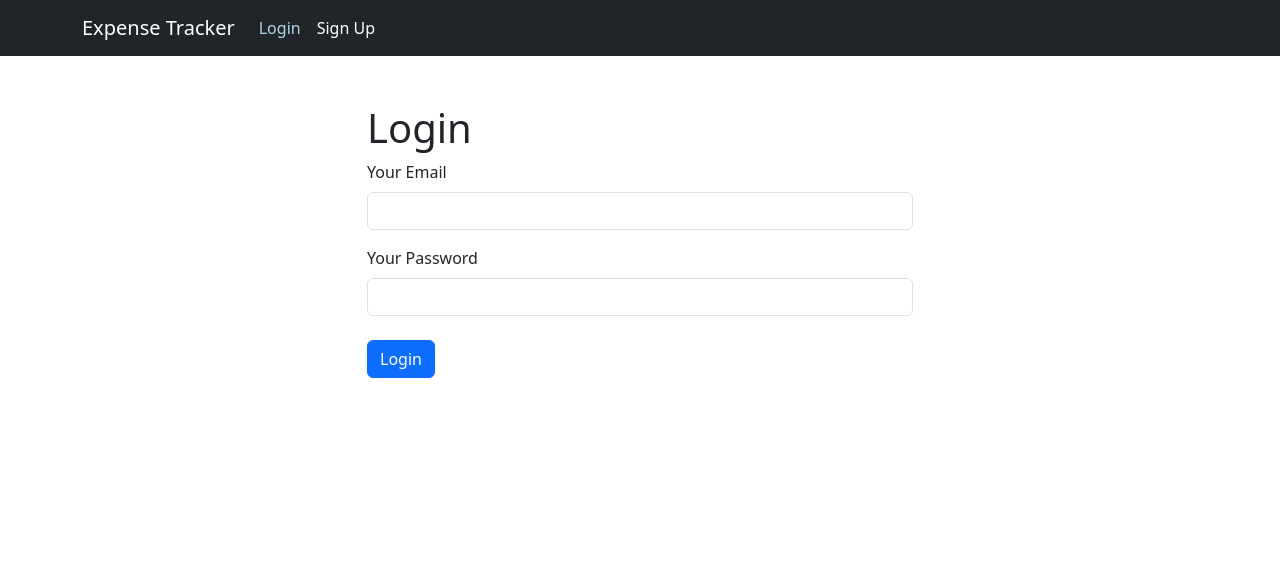
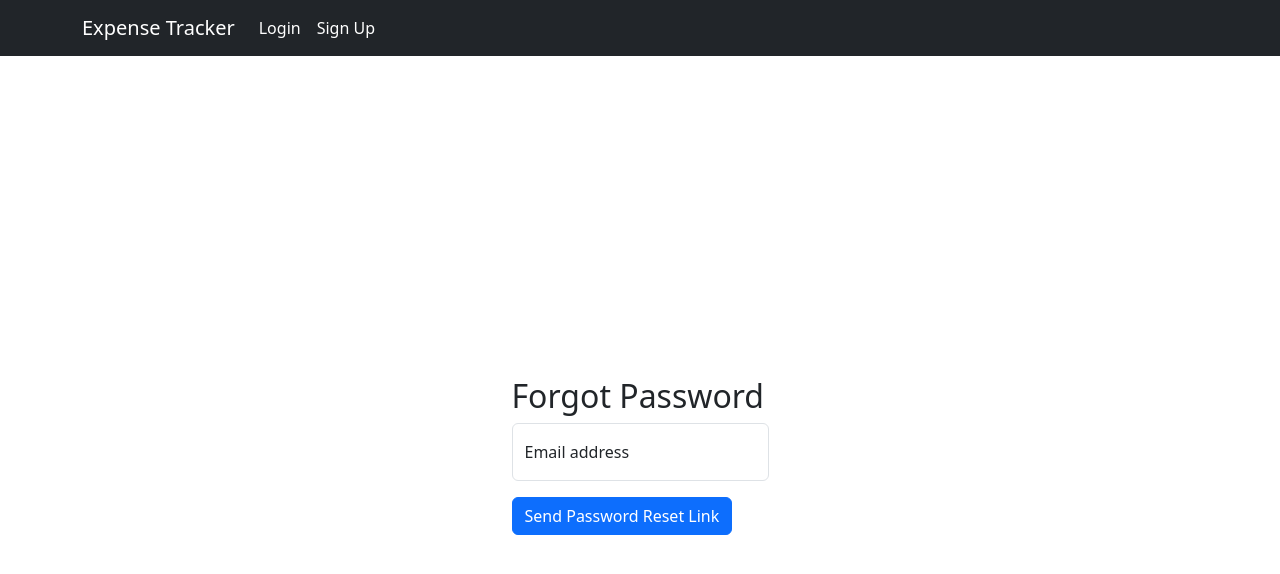
Before and after one commit to ashishkumar082018/ExpenseTracker, a React (Vite) app: page /forgotpassword in a window 1280 px wide. Before the commit this address led to /login. Shown: the top 574 px of the page. Built offline with nearby package versions, Linux system fonts and the light colour scheme; no server answers.

Commit message:
Forgot Password

```diff
--- a/src/App.jsx
+++ b/src/App.jsx
@@ -7,7 +7,7 @@ import NavBar from './Components/Layouts/NavBar';
 import NotFound404 from "./Components/Layouts/NotFound404"
 import { ToastContainer } from 'react-toastify';
 import Dashboard from "./Components/pages/DashBoard";
-
+import ForgotPassword from "./Components/pages/ForgotPassword";
 
 function App() {
   return (
@@ -18,8 +18,9 @@ function App() {
         <Route path="/" element={<Home />} />
         <Route path="/login" element={<Login />} />
         <Route path="/signup" element={<Signup />} />
+        <Route path="/forgotpassword" element={<ForgotPassword />} />
         <Route path="/dashboard" element={<Dashboard />} />
-        <Route path="/*" element={<NotFound404 />} />
+        <Route path="*" element={<NotFound404 />} />
       </Routes>
     </div>
   );
--- a/src/Components/Auth/Login.jsx
+++ b/src/Components/Auth/Login.jsx
@@ -26,6 +26,11 @@ const Login = () => {
     }
   };
 
+  const forgotPasswordHandler = () => {
+    // Navigate to reset password page
+    navigate('/forgotpassword');
+  };
+
   return (
     <Container>
       <Row className="justify-content-md-center">
@@ -52,6 +57,15 @@ const Login = () => {
                   </Spinner>
                 )}
               </div>
+              <div className="mt-3 text-center">
+                <Button
+                  variant="link"
+                  onClick={forgotPasswordHandler}
+                  style={{ fontSize: '1rem', fontWeight: 'bold', color: '#007bff' }}
+                >
+                  Forgot Password? Click here to reset
+                </Button>
+              </div>
             </Form>
           </section>
         </Col>
--- a/src/Components/Auth/Signup.jsx
+++ b/src/Components/Auth/Signup.jsx
@@ -33,6 +33,12 @@ const Signup = () => {
         }
     };
 
+    const forgotPasswordHandler = () => {
+        // Navigate to reset password page
+        navigate('/forgotpassword');
+    };
+
+
     return (
         <Container>
             <Row className="justify-content-md-center">
@@ -63,6 +69,15 @@ const Signup = () => {
                                     </Spinner>
                                 )}
                             </div>
+                            <div className="mt-3 text-center">
+                                <Button
+                                    variant="link"
+                                    onClick={forgotPasswordHandler}
+                                    style={{ fontSize: '1rem', fontWeight: 'bold', color: '#007bff' }}
+                                >
+                                    Forgot Password? Click here to reset
+                                </Button>
+                            </div>
                         </Form>
                     </section>
                 </Col>
--- /dev/null
+++ b/src/Components/pages/ForgotPassword.jsx
@@ -0,0 +1,86 @@
+import React, { useState } from "react";
+import { Form, Button, Alert, Container, FloatingLabel } from "react-bootstrap";
+import { toast } from "react-toastify";
+
+const ForgotPassword = () => {
+    const [email, setEmail] = useState("");
+    const [isLoading, setIsLoading] = useState(false);
+    const [message, setMessage] = useState(null);
+    const [error, setError] = useState(null);
+    const firebaseApiKey = import.meta.env.VITE_FIREBASE_API_KEY;
+
+    const handleResetPassword = async (e) => {
+        e.preventDefault();
+        setIsLoading(true);
+        setMessage(null);
+        setError(null);
+
+        try {
+            const response = await fetch(
+                `https://identitytoolkit.googleapis.com/v1/accounts:sendOobCode?key=${firebaseApiKey}`,
+                {
+                    method: "POST",
+                    headers: {
+                        "Content-Type": "application/json",
+                    },
+                    body: JSON.stringify({
+                        requestType: "PASSWORD_RESET",
+                        email: email,
+                    }),
+                }
+            );
+
+            const data = await response.json();
+
+            if (!response.ok) {
+                let newError = "Failed to send password reset email.";
+                if (data && data.error && data.error.message) {
+                    newError = data.error.message;
+                }
+                throw new Error(newError);
+            }
+
+            // Show toast for success
+            toast.success("Password reset link has been sent to your email. Please check your inbox.");
+            setMessage("Password reset link sent.");
+            setEmail(""); // Clear the email field
+        } catch (error) {
+            // Show toast for error
+            toast.error(error.message || "Failed to send password reset email.");
+            setError(error.message);
+        } finally {
+            setIsLoading(false);
+        }
+    };
+
+    return (
+        <>
+            <Container className="d-flex justify-content-center align-items-center vh-100">
+                <div>
+                    <h2>Forgot Password</h2>
+                    {message && <Alert variant="success">{message}</Alert>}
+                    {error && <Alert variant="danger">{error}</Alert>}
+                    <Form onSubmit={handleResetPassword}>
+                        <Form.Group controlId="email">
+                            <FloatingLabel label="Email address" className="mb-3">
+                                <Form.Control
+                                    type="email"
+                                    placeholder="Enter your email"
+                                    value={email}
+                                    onChange={(e) => setEmail(e.target.value)}
+                                    required
+                                />
+                            </FloatingLabel>
+                        </Form.Group>
+
+                        <Button variant="primary" type="submit" disabled={isLoading}>
+                            {isLoading ? "Sending..." : "Send Password Reset Link"}
+                        </Button>
+                    </Form>
+                </div>
+            </Container>
+        </>
+    );
+};
+
+export default ForgotPassword;
--- a/src/context/AuthContext.jsx
+++ b/src/context/AuthContext.jsx
@@ -23,9 +23,9 @@ export const AuthContextProvider = ({ children }) => {
         : 0;
 
     const [token, setToken] = useState(initialRemainingTime > 0 ? storedToken : null);
-    const [email, setEmail] = useState(storedEmail || ''); // Define email state
-    const [displayName, setDisplayName] = useState(storedDisplayName); // Define displayName state
-    const [photoUrl, setPhotoUrl] = useState(storedPhotoUrl); // Define photoUrl state
+    const [email, setEmail] = useState(storedEmail || '');
+    const [displayName, setDisplayName] = useState(storedDisplayName);
+    const [photoUrl, setPhotoUrl] = useState(storedPhotoUrl);
     const [isProfileUpdated, setIsProfileUpdated] = useState(false);
 
     const navigate = useNavigate();
@@ -46,16 +46,18 @@ export const AuthContextProvider = ({ children }) => {
     }, [navigate]);
 
     useEffect(() => {
-        if (initialRemainingTime <= 60000) {
-            logoutHandler();
-        } else {
-            const logoutTimer = setTimeout(logoutHandler, initialRemainingTime);
-            return () => clearTimeout(logoutTimer);
+        // Ensure that we only handle logout when needed
+        if (userIsLoggedIn) {
+            if (initialRemainingTime <= 60000) {
+                logoutHandler();
+            } else {
+                const logoutTimer = setTimeout(logoutHandler, initialRemainingTime);
+                return () => clearTimeout(logoutTimer);
+            }
         }
-    }, [logoutHandler, initialRemainingTime]);
+    }, [logoutHandler, initialRemainingTime, userIsLoggedIn]);
 
-    //Login Handler
-
+    // Login Handler
     const loginHandler = async (email, password) => {
         const apiKey = import.meta.env.VITE_FIREBASE_API_KEY;
         const url = `https://identitytoolkit.googleapis.com/v1/accounts:signInWithPassword?key=${apiKey}`;
```
